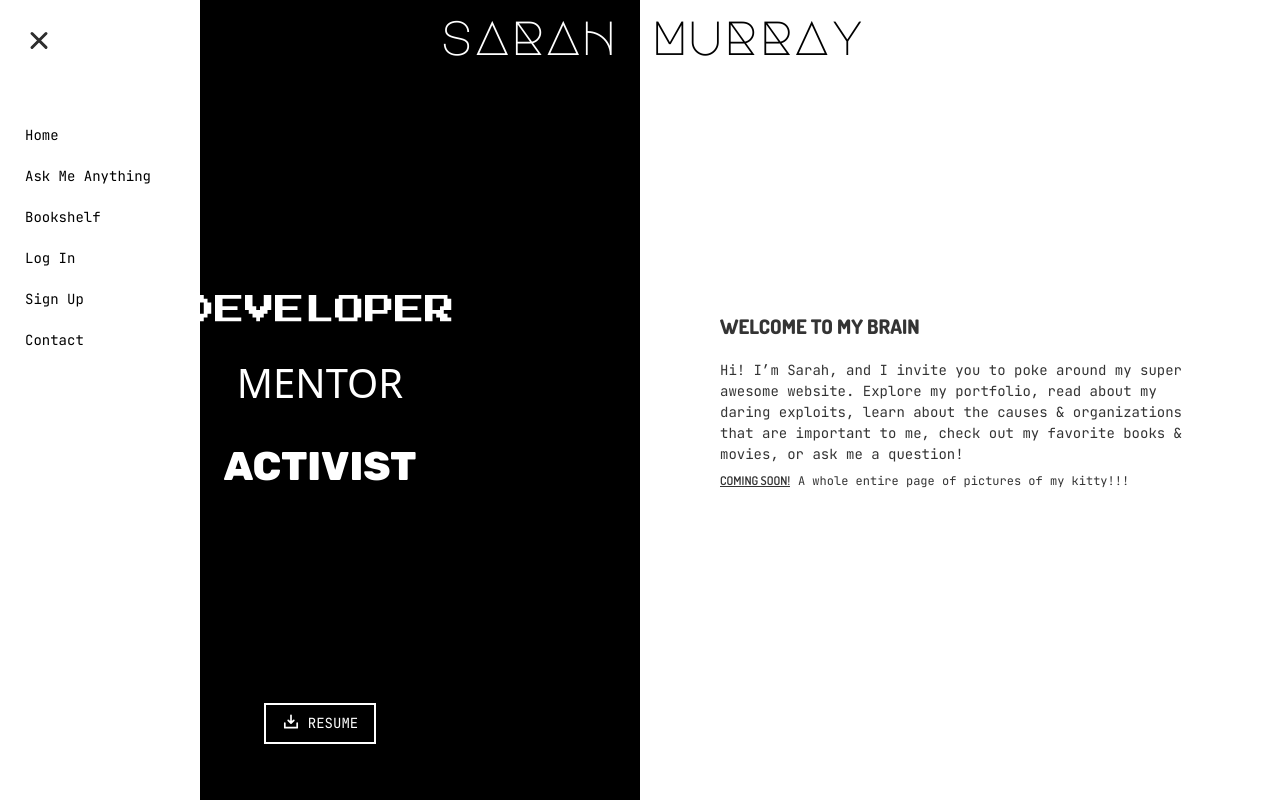
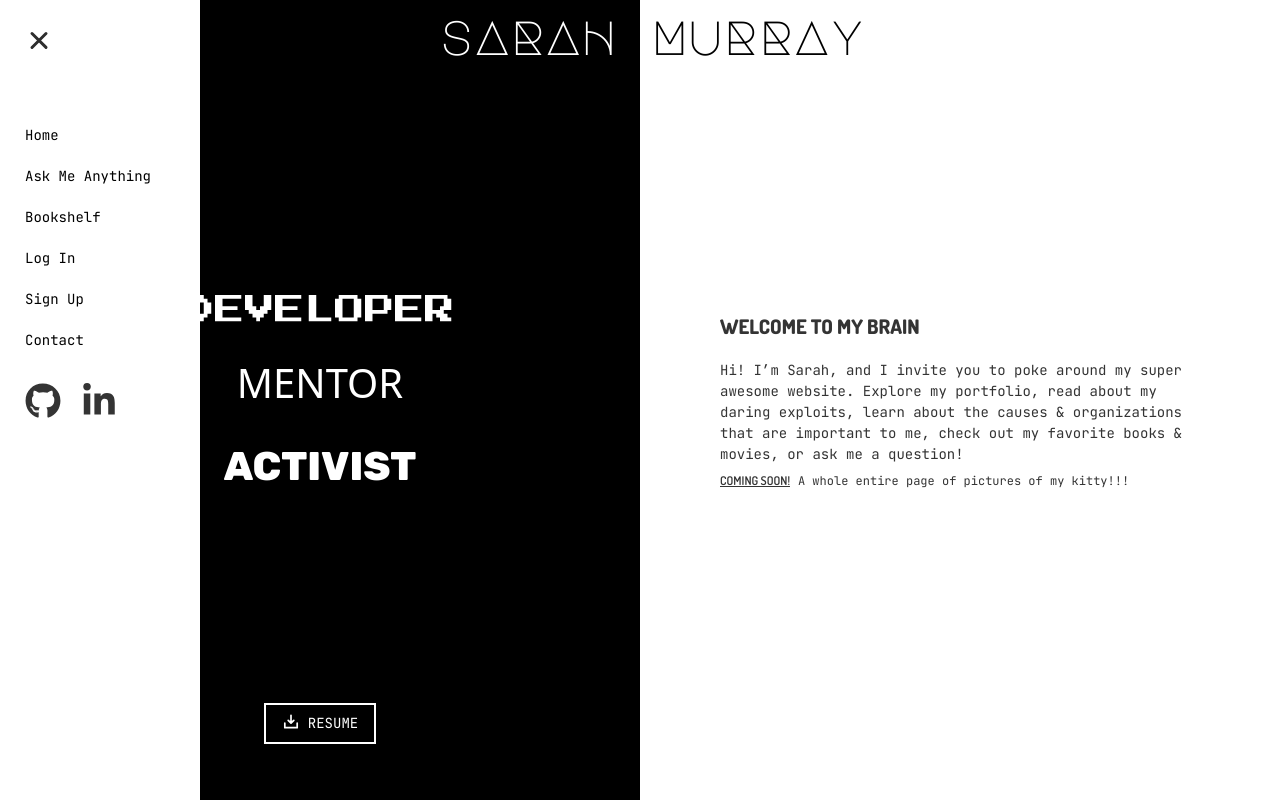
Before and after one commit to sarahelizabeth/sarahcodes_frontend, a React (Vite) app: page / in a window 1280 px wide. Both pictures are taken after a click on the button 40 px from the left and 42 px from the top of the page. Built offline with nearby package versions, Linux system fonts and the light colour scheme; no server answers; a web font is replaced by a local one.

Commit message:
added github and linkedin to nav and updates to media modal

```diff
--- a/src/App.css
+++ b/src/App.css
@@ -15,6 +15,12 @@
   border-left: 30px solid black;
   position: absolute;
   left: 50%;
+}
+
+.description-mask {
+  -webkit-mask-image: linear-gradient(to bottom, rgba(0, 0, 0, 1), rgba(0, 0, 0, 0));
+  -webkit-mask-repeat: no-repeat;
+  -webkit-mask-position: bottom;
 }
 
 .main-link {
--- a/src/components/bookshelf/MediaModal.jsx
+++ b/src/components/bookshelf/MediaModal.jsx
@@ -1,24 +1,42 @@
-import React from 'react';
+import React, { useState } from 'react';
 import { Modal, Button } from 'rsuite';
 import { LiaExternalLinkSquareAltSolid } from 'react-icons/lia';
 
 export const MediaModal = ({ media, isOpen, handleClose }) => {
+  console.log(media)
+  const [description, setDescription] = useState(media.description);
+
+
   return (
     <Modal overflow={true} open={isOpen} onClose={handleClose}>
       <Modal.Header>
         <h3 className='rubik font-bold'>{media.title}</h3>
       </Modal.Header>
       <Modal.Body>
-        <div className='wrap-text-container'>
-          <div className='float-left pr-3 pb-3'>
-            <img src={media.image} className='max-w-36' />
+        {media.media_type === 'video' ? (
+          <iframe src={media.link} width='560' height='400'></iframe>
+        ) : media.media_type === 'article' ? (
+            <p className='description-mask text-justify whitespace-pre-wrap'>{media.description}</p>
+        ) : (
+          <div className='wrap-text-container'>
+            <div className='float-left pr-3 pb-3'>
+              <img src={media.image} className='max-w-36' />
+            </div>
+            <p className='text-justify'>{media.description}</p>
           </div>
-          <p className='text-justify'>{media.description}</p>
-        </div>
+        )}
       </Modal.Body>
       <Modal.Footer>
-        <Button href={media.link} appearance='default' startIcon={<LiaExternalLinkSquareAltSolid />}>
-          Go to site
+        <Button href={media.link} appearance='default' endIcon={<LiaExternalLinkSquareAltSolid />}>
+          {media.media_type === 'article' ? (
+            <span>Continue reading</span>
+          ) : media.media_type === 'book' ? (
+            <span>View on Goodreads</span>
+          ) : media.media_type === 'app' ? (
+            <span>Download on AppStore</span>
+          ) : (
+            <span>View more</span>
+          )}
         </Button>
         <Button onClick={handleClose} appearance='ghost' color='red'>
           Close
--- a/src/components/navigation/Navigation.jsx
+++ b/src/components/navigation/Navigation.jsx
@@ -1,8 +1,9 @@
+import React, { useContext } from 'react';
 import { motion } from 'framer-motion';
 import { UserContext, ContactContext, LoginContext, RegisterContext } from '../../App';
-import { useContext } from 'react';
 import { API } from '../../api';
 import Cookies from 'js-cookie';
+import { FaGithub, FaLinkedinIn } from 'react-icons/fa';
 
 const ulVariants = {
   open: {
@@ -115,6 +116,28 @@ export const Navigation = ({ toggleOpen }) => {
           Contact
         </button>
       </motion.li>
+      <motion.li variants={liVariants}>
+        <div className='flex gap-5 pt-3'>
+          <motion.a
+            href='https://github.com/sarahelizabeth?tab=repositories'
+            target='_blank'
+            className='hover:text-black focus:text-black'
+            whileHover={{ scale: 1.2 }}
+            whileTap={{ scale: 0.95 }}
+          >
+            <FaGithub size={36} />
+          </motion.a>
+          <motion.a
+            href='https://www.linkedin.com/in/semurray1/'
+            target='_blank'
+            className='hover:text-black focus:text-black'
+            whileHover={{ scale: 1.2 }}
+            whileTap={{ scale: 0.95 }}
+          >
+            <FaLinkedinIn size={36} />
+          </motion.a>
+        </div>
+      </motion.li>
     </motion.ul>
   );
 };
--- a/src/components/navigation/navigation.css
+++ b/src/components/navigation/navigation.css
@@ -41,7 +41,7 @@ ul.navlist {
   padding: 25px;
   position: fixed;
   top: 100px;
-  width: 230px;
+  width: 180px;
 }
 
 .navlist li {
--- a/src/pages/MainPage.jsx
+++ b/src/pages/MainPage.jsx
@@ -1,12 +1,9 @@
-import React, { useContext, useEffect, useState } from 'react';
+import React, { useEffect, useState } from 'react';
 import { NavLink, Outlet, useLocation } from 'react-router-dom';
 import { PiDownloadSimpleBold } from 'react-icons/pi';
-import { UserContext } from '../App';
-import { API } from '../api';
 
 export const MainPage = () => {
   const [selected, setSelected] = useState(null);
-  const userContext = useContext(UserContext);
 
   const handleResumeDownload = () => {
     fetch('Sarah_Murray_CV_2024.pdf').then((response) => {
@@ -20,18 +17,6 @@ export const MainPage = () => {
       });
     });
   };
-
-  const handleProjectsDownload = () => {
-    API.get(`api/portfolio/projects/`)
-      .then((res) => {
-        console.log(res.data);
-      })
-      .catch(error => console.error('download all projects err: ', error));
-  }
-
-  const handleProjectsUpload = () => {
-    console.log('upload')
-  }
 
   let location = useLocation();
 
@@ -80,24 +65,6 @@ export const MainPage = () => {
             <PiDownloadSimpleBold size={18} />
             <span className='pl-2'>Resume</span>
           </button>
-          {userContext?.user?.email === 'sarah-admin@test.com' && (
-            <>
-              <button
-                className='button-shadow-white absolute bottom-12 left-12 border-2 border-white text-white px-4 py-2 absolute bottom-10 uppercase mt-2 mb-4 hover:font-bold z-20'
-                onClick={handleProjectsDownload}
-                type='submit'
-              >
-                Download Projects
-              </button>
-              <button
-                className='button-shadow-white absolute bottom-24 left-12 border-2 border-white text-white px-4 py-2 absolute bottom-10 uppercase mt-2 mb-4 hover:font-bold z-20'
-                onClick={handleProjectsUpload}
-                type='submit'
-              >
-                Upload Projects
-              </button>
-            </>
-          )}
         </div>
         <div className='w-full h-full md:h-screen row-span-3 overflow-y-scroll p-6 md:p-20'>
           <Outlet />
```
